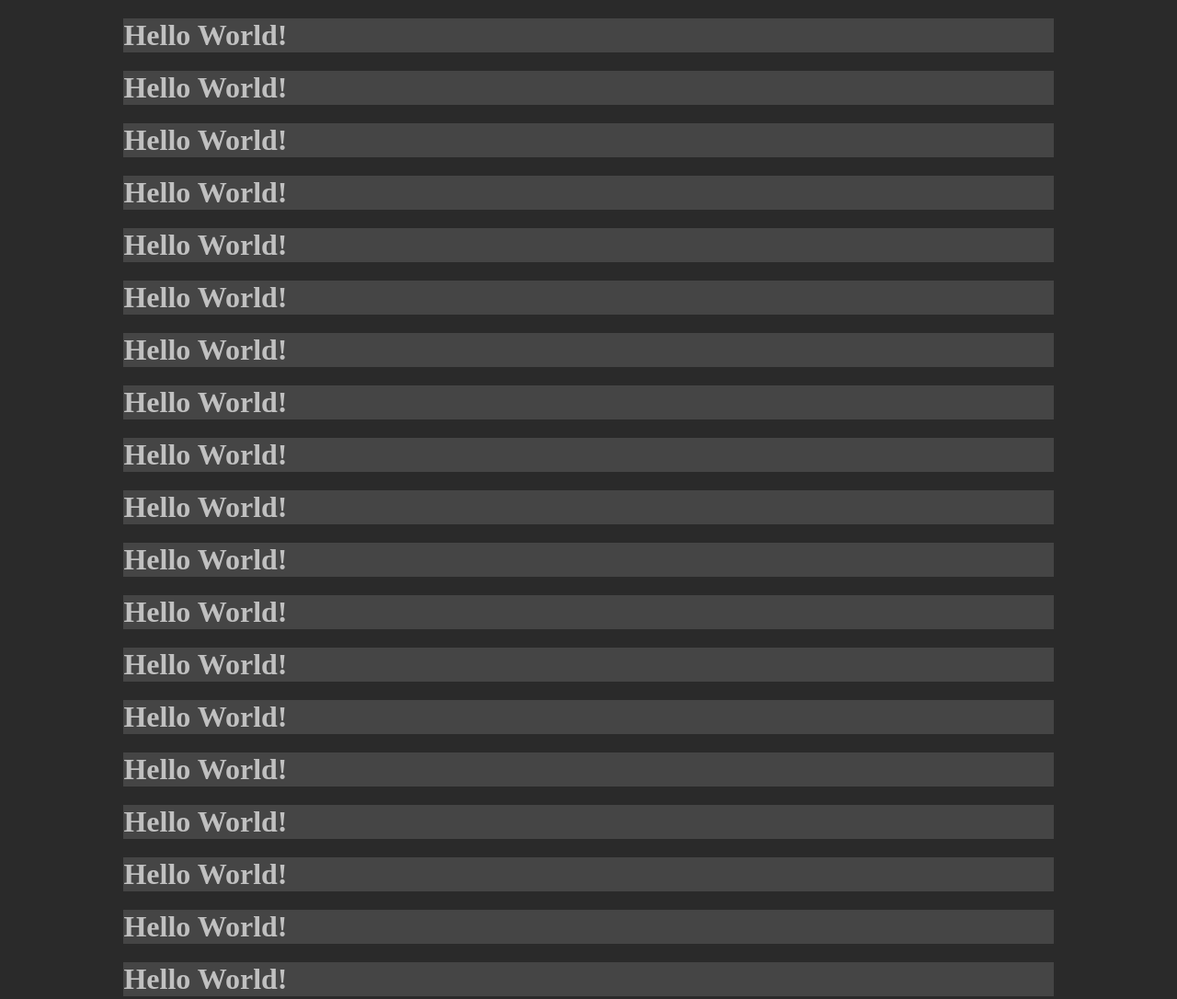
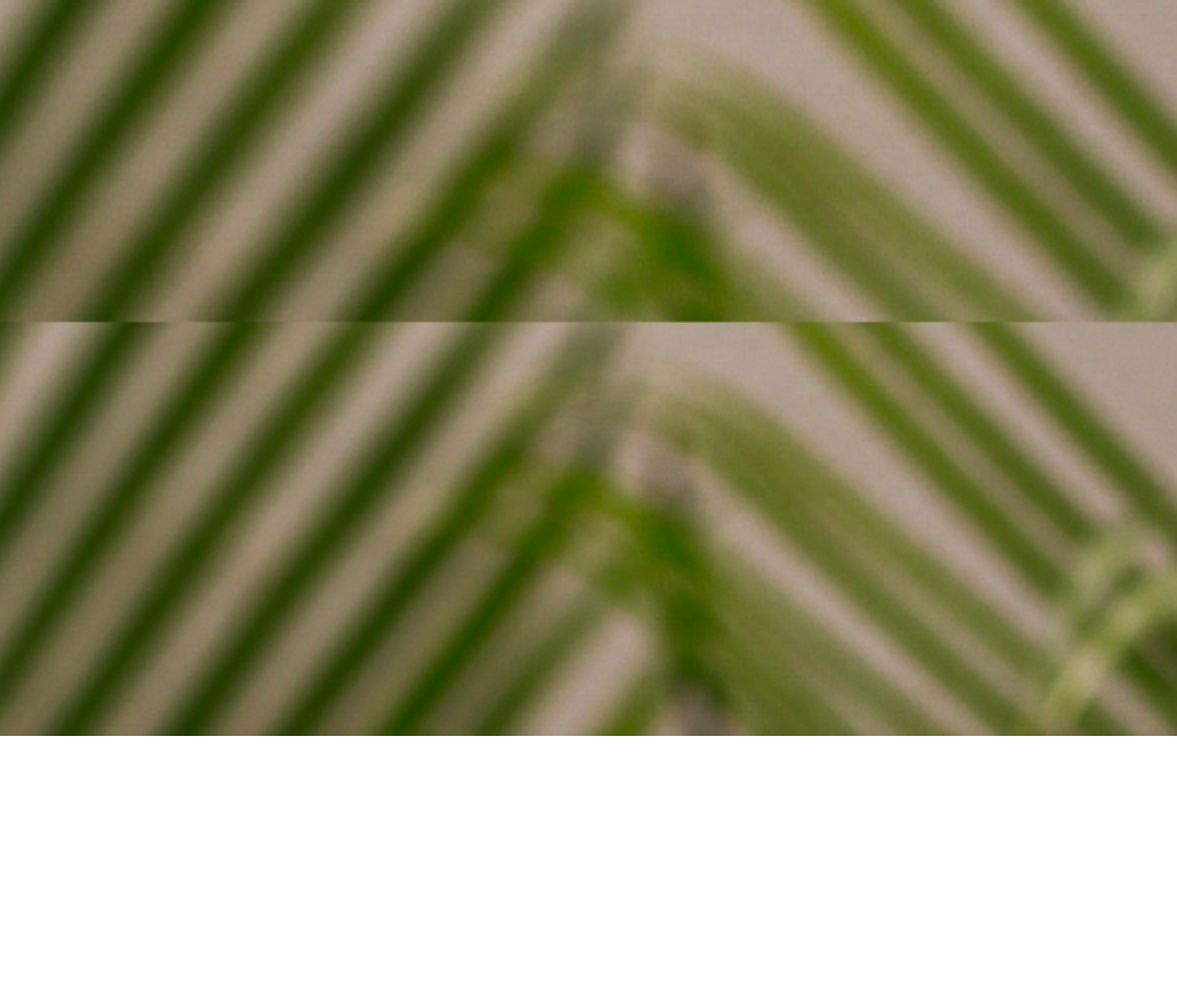
Before and after one commit to allex-souza/study-responsive-pg, a plain HTML site: page index.html in a window 1280 px wide. Shown: the top 1086 px of the page at 92% size. After the commit the page ends 800 px from the top, so only its background shows below. Drawn offline with Linux system fonts and the light colour scheme.

Commit message:
asd
asdsad

```diff
--- a/index.html
+++ b/index.html
@@ -6,9 +6,26 @@
     <meta name="viewport" content="width=device-width, initial-scale=1.0, minimum-scale=1.0, maximum-scale=2.0, user-scalable=yes, orientation=portrait">
     <title>Hello World!</title>
     <style>
+        *{
+            margin: 0;
+            height: 0;
+        }
         body{
-            background-color: #2a2a2a;
-            color: #c0c0c0;
+            display: block;
+            position: absolute;
+            width: 100%;
+            height: 100%;
+        }
+        #backCont{
+            background-color: red;
+            background-image: url(imgBackground.png);
+            background-position: top;
+            background-size: 160%;
+            background-repeat: no-repeat;
+            display: block;
+            position: relative;
+            width: 100%;
+            height: 100%;
         }
         h1{
             background-color: #454545;
@@ -17,29 +34,21 @@
             display: block;
             margin: 20px auto;
         }
+        section{
+            background-image: url(imgBackground-shadow.svg);
+            background-size: 100%;
+            position: relative;
+            width: 100%;
+
+        }
 
     </style>
 </head>
 <body>
-    <h1>Hello World!</h1>
-    <h1>Hello World!</h1>
-    <h1>Hello World!</h1>
-    <h1>Hello World!</h1>
-    <h1>Hello World!</h1>
-    <h1>Hello World!</h1>
-    <h1>Hello World!</h1>
-    <h1>Hello World!</h1>
-    <h1>Hello World!</h1>
-    <h1>Hello World!</h1>
-    <h1>Hello World!</h1>
-    <h1>Hello World!</h1>
-    <h1>Hello World!</h1>
-    <h1>Hello World!</h1>
-    <h1>Hello World!</h1>
-    <h1>Hello World!</h1>
-    <h1>Hello World!</h1>
-    <h1>Hello World!</h1>
-    <h1>Hello World!</h1>
-    <h1>Hello World!</h1>
+    <main id="backCont">
+        <section>
+
+        </section>
+    </main>
 </body>
 </html>
```
Also changed, not shown: imgBackground-shadow.svg (added).
